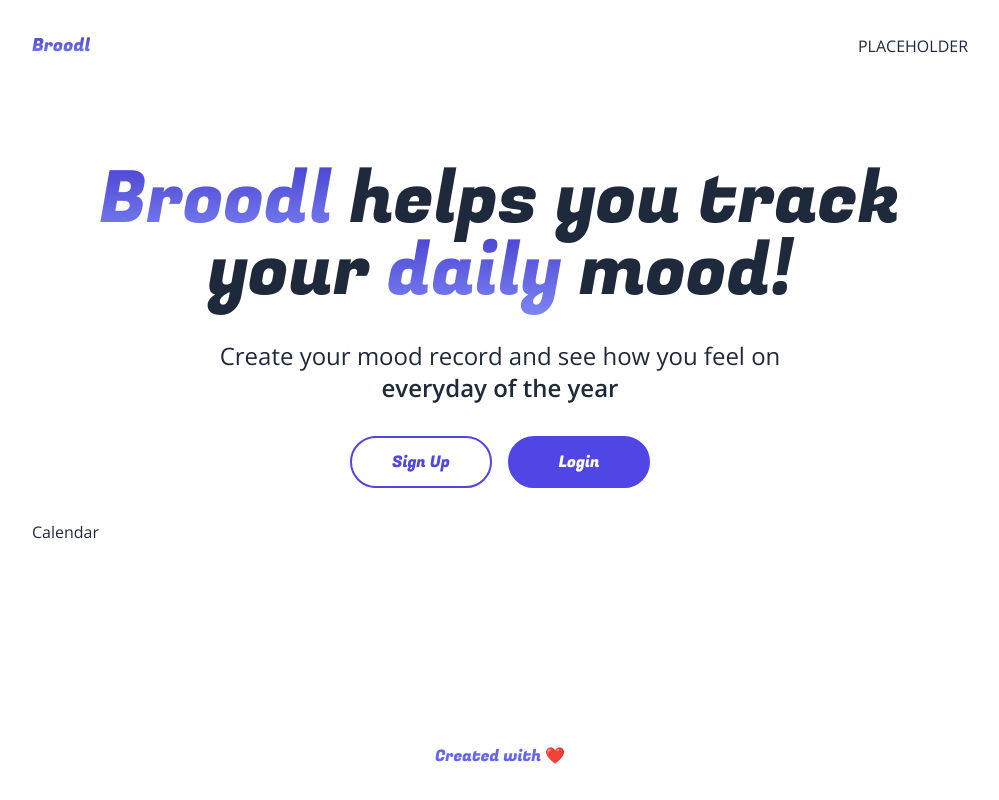
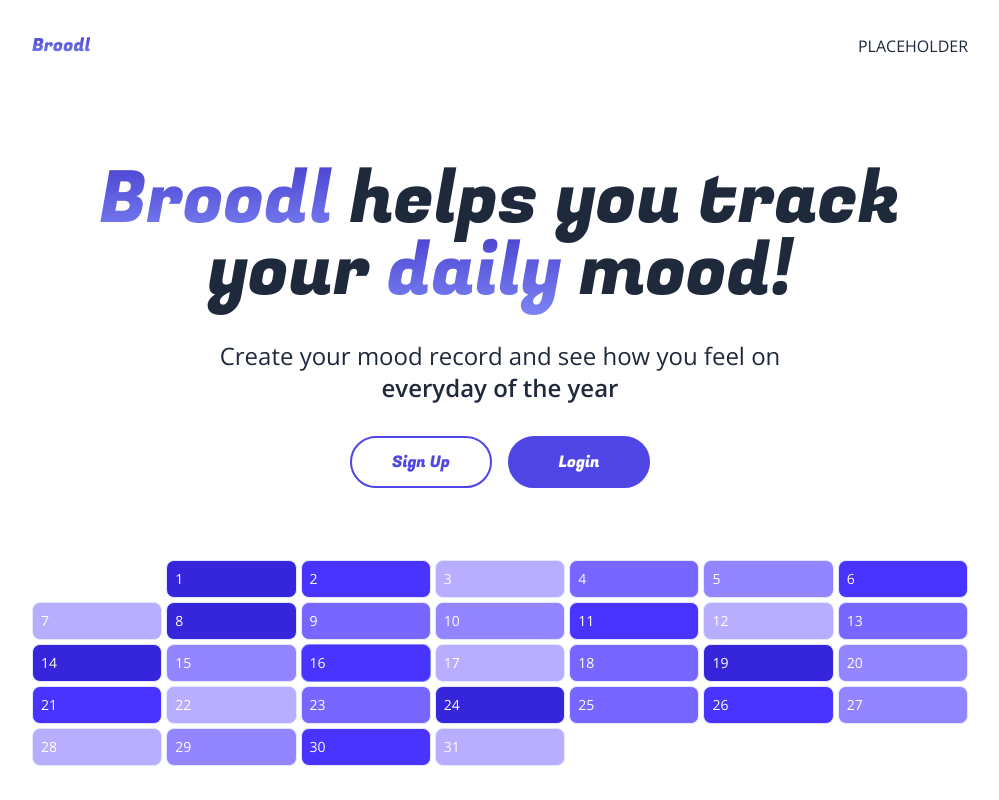
Before and after one commit to TeriYeaki/broodl, a Next.js app: page / in a window 1280 px wide. Shown: the top 800 px of the page, without its empty margins (140-1139 px from the left). Built offline with nearby package versions, Linux system fonts and the light colour scheme.

Commit message:
Created the calendar with stylings and demo data

```diff
--- a/components/Calendar.js
+++ b/components/Calendar.js
@@ -1,7 +1,104 @@
-import React from 'react'
+import React from 'react';
+import { baseRating, gradients } from '@/utils';
 
-export default function Calendar() {
+const months = {
+  January: 'Jan',
+  February: 'Feb',
+  March: 'Mar',
+  April: 'Apr',
+  May: 'May',
+  June: 'Jun',
+  July: 'Jul',
+  August: 'Aug',
+  September: 'Sept',
+  October: 'Oct',
+  November: 'Nov',
+  December: 'Dec',
+};
+
+const now = new Date();
+
+const dayList = [
+  'Sunday',
+  'Monday',
+  'Tuesday',
+  'Wednesday',
+  'Thursday',
+  'Friday',
+  'Saturday',
+];
+
+const data = {
+  15: 2,
+  16: 4,
+  17: 1,
+  18: 3,
+  19: 5,
+  20: 2,
+  21: 4,
+  22: 1,
+  23: 3,
+  24: 5,
+};
+
+export default function Calendar(props) {
+  const { demo } = props;
+  const year = 2024;
+  const month = 'July';
+  const monthNow = new Date(year, Object.keys(months).indexOf(month), 1);
+  const firstDayOfMonth = monthNow.getDay();
+  const daysInMonth = new Date(
+    year,
+    Object.keys(months).indexOf(month) + 1,
+    0
+  ).getDate();
+  const daysToDisplay = firstDayOfMonth + daysInMonth;
+  const numRows = Math.floor(daysToDisplay / 7) + (daysToDisplay % 7 ? 1 : 0);
   return (
-    <div>Calendar</div>
-  )
+    <div className='flex flex-col gap-1 overflow-hidden py-4 sm:py-6 md:py-10'>
+      {[...Array(numRows).keys()].map((row, rowIndex) => {
+        return (
+          <div key={rowIndex} className='grid grid-cols-7 gap-1'>
+            {dayList.map((dayOfWeek, dayOfWeekIndex) => {
+              let dayIndex =
+                rowIndex * 7 + dayOfWeekIndex - (firstDayOfMonth - 1);
+
+              let dayDisplay =
+                dayIndex > daysInMonth
+                  ? false
+                  : row === 0 && dayOfWeekIndex < firstDayOfMonth
+                    ? false
+                    : true;
+
+              let isToday = dayIndex === now.getDate();
+
+              if (!dayDisplay) {
+                return <div className='bg-white' key={dayOfWeekIndex} />;
+              }
+
+              let color = demo
+                ? gradients.indigo[baseRating[dayIndex]]
+                : dayIndex in data
+                  ? gradients.indigo[data[dayIndex]]
+                  : 'white';
+
+              return (
+                <div
+                  style={{ background: color }}
+                  className={
+                    'flex items-center justify-between gap-2 rounded-lg border border-solid p-2 text-xs sm:text-sm ' +
+                    (isToday ? ' border-indigo-400' : ' border-indigo-100') +
+                    (color === 'white' ? ' text-indigo-400' : ' text-white')
+                  }
+                  key={dayOfWeekIndex}
+                >
+                  <p>{dayIndex}</p>
+                </div>
+              );
+            })}
+          </div>
+        );
+      })}
+    </div>
+  );
 }
--- a/components/Dashboard.js
+++ b/components/Dashboard.js
@@ -1,5 +1,6 @@
 import { Fugaz_One } from 'next/font/google';
 import React from 'react';
+import Calendar from './Calendar';
 
 const fugazOne = Fugaz_One({ subsets: ['latin'], weight: ['400'] });
 
@@ -69,6 +70,7 @@
           );
         })}
       </div>
+      <Calendar />
     </div>
   );
 }
--- a/components/Hero.js
+++ b/components/Hero.js
@@ -24,7 +24,7 @@
         <Button text='Sign Up' />
         <Button text='Login' dark />
       </div>
-      <Calendar />
+      <Calendar demo />
     </div>
   );
 }
--- /dev/null
+++ b/utils/index.js
@@ -0,0 +1,117 @@
+export const gradients = {
+  indigo: [
+    '#dcd6ff',
+    '#b8adff',
+    '#9285ff',
+    '#7766ff',
+    '#4833ff',
+    '#3525db',
+    '#261ab1',
+    '#1a1093',
+    '#10097a',
+  ],
+  green: [
+    '#dcfdc3',
+    '#affc9d',
+    '#7cf86c',
+    '#4bf246',
+    '#0cea1c',
+    '#0dc928',
+    '#0ca82f',
+    '#038731',
+    '#047031',
+  ],
+  blue: [
+    '#ccfffa',
+    '#9afefe',
+    '#66f1fc',
+    '#41dffa',
+    '#07c2f7',
+    '#0497d4',
+    '#0171b1',
+    '#02518e',
+    '#003a76',
+  ],
+  yellow: [
+    '#fff8db',
+    '#fff0b8',
+    '#ffe495',
+    '#ffd97b',
+    '#ffc84f',
+    '#dba339',
+    '#b78127',
+    '#936118',
+    '#7a4b10',
+  ],
+  pink: [
+    '#ffd8f2',
+    '#ffb1ea',
+    '#ff8aea',
+    '#ff6df1',
+    '#ff3dfe',
+    '#cd2ddb',
+    '#9d1fb7',
+    '#731493',
+    '#540b7a',
+  ],
+};
+
+export const baseRating = {
+  0: 2,
+  1: 5,
+  2: 4,
+  3: 1,
+  4: 3,
+  5: 2,
+  6: 4,
+  7: 1,
+  8: 5,
+  9: 3,
+  10: 2,
+  11: 4,
+  12: 1,
+  13: 3,
+  14: 5,
+  15: 2,
+  16: 4,
+  17: 1,
+  18: 3,
+  19: 5,
+  20: 2,
+  21: 4,
+  22: 1,
+  23: 3,
+  24: 5,
+  25: 3,
+  26: 4,
+  27: 2,
+  28: 1,
+  29: 2,
+  30: 4,
+  31: 1,
+  32: 3,
+  33: 5,
+  34: 2,
+  35: 4,
+  36: 1,
+  37: 5,
+  38: 3,
+  39: 2,
+  40: 5,
+  41: 4,
+  42: 1,
+  43: 3,
+};
+
+export const demoData = {
+  15: 2,
+  16: 4,
+  17: 1,
+  18: 3,
+  19: 5,
+  20: 2,
+  21: 4,
+  22: 1,
+  23: 3,
+  24: 5,
+};
```
